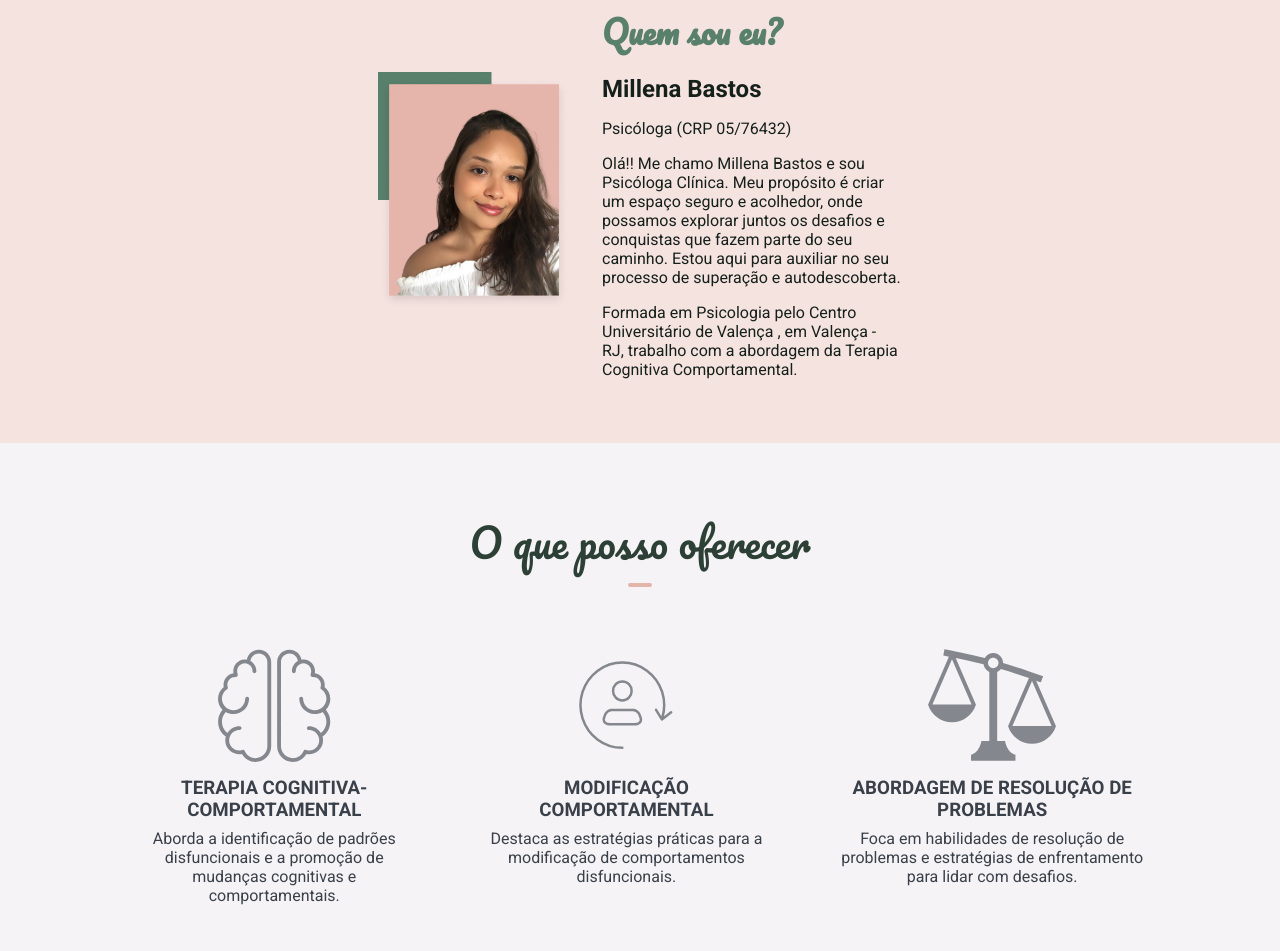
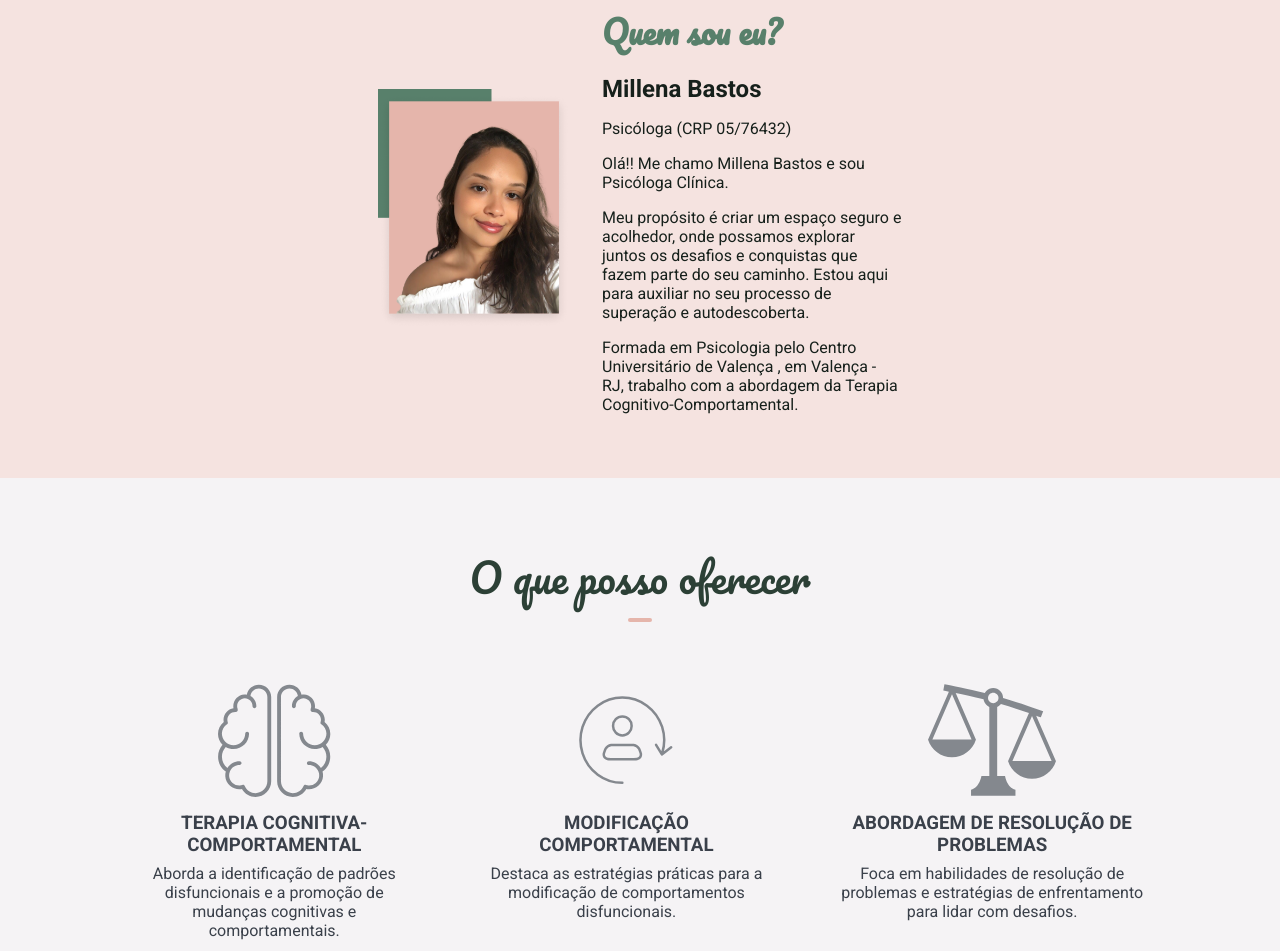
Before and after one commit to vhasousa/personal_page_millena, a plain HTML site: page index.html in a window 1280 px wide. Shown: the part 861-1812 px from the top of the page. Drawn offline with Linux system fonts and the light colour scheme.

Commit message:
Update index.html

```diff
--- a/index.html
+++ b/index.html
@@ -82,9 +82,10 @@
                 <h3>Quem sou eu?</h3>
                 <h2>Millena Bastos</h2>
                 <p>Psicóloga (CRP 05/76432)</p>
-                <p>Olá!! Me chamo Millena Bastos e sou Psicóloga Clínica. Meu propósito é criar um espaço seguro e acolhedor, onde possamos explorar juntos os desafios e conquistas que fazem parte do seu caminho. Estou aqui para auxiliar no seu processo de superação e autodescoberta.</p>
+                <p>Olá!! Me chamo Millena Bastos e sou Psicóloga Clínica.</p>
+                <p> Meu propósito é criar um espaço seguro e acolhedor, onde possamos explorar juntos os desafios e conquistas que fazem parte do seu caminho. Estou aqui para auxiliar no seu processo de superação e autodescoberta.</p>
                 <p>Formada em Psicologia pelo Centro Universitário de Valença , em Valença - RJ, trabalho com a
-                    abordagem da Terapia Cognitiva Comportamental.</p>
+                    abordagem da Terapia Cognitivo-Comportamental.</p>
             </div>
         </div>
         <div class="services-container" id="services">
```
